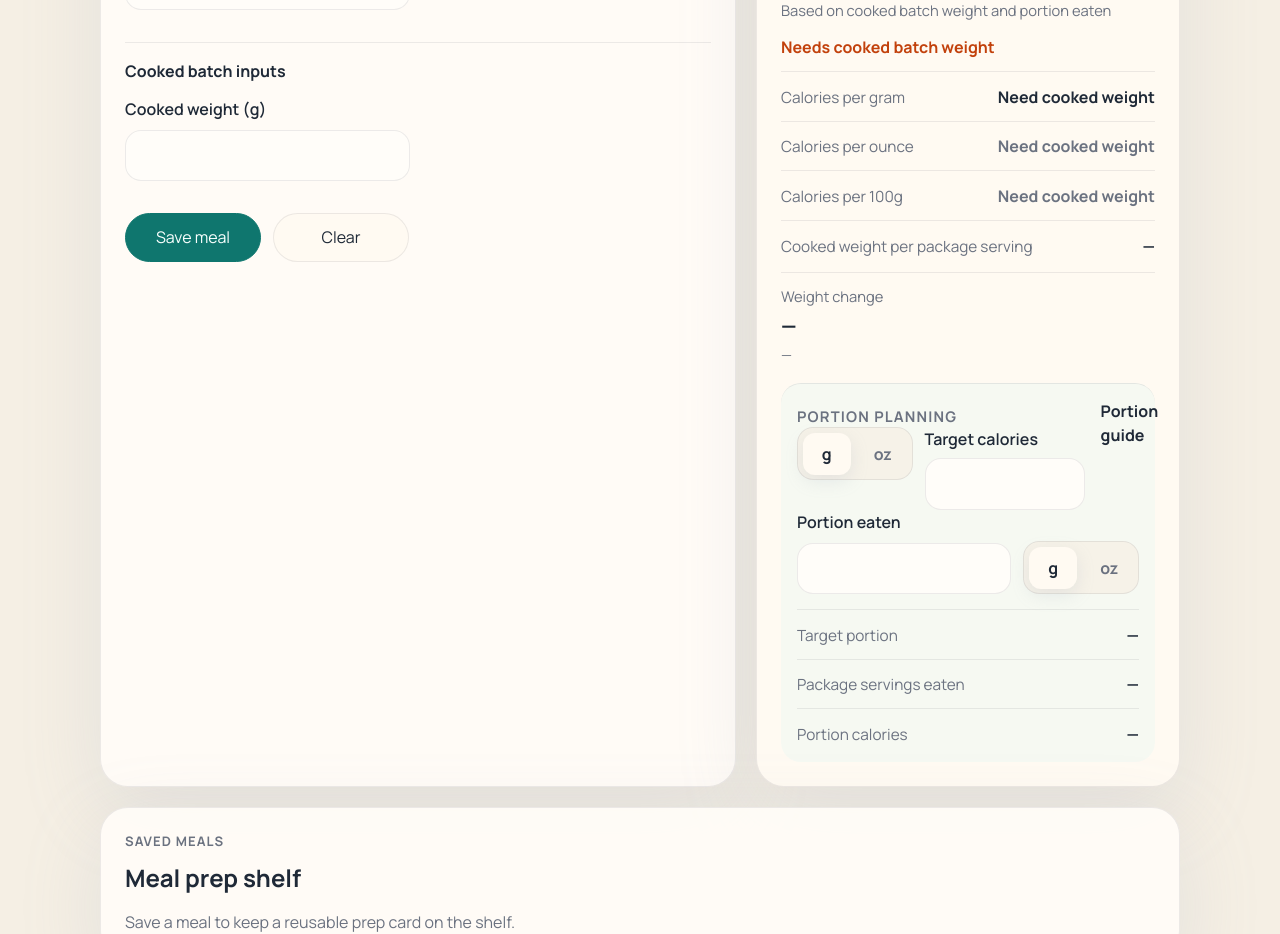
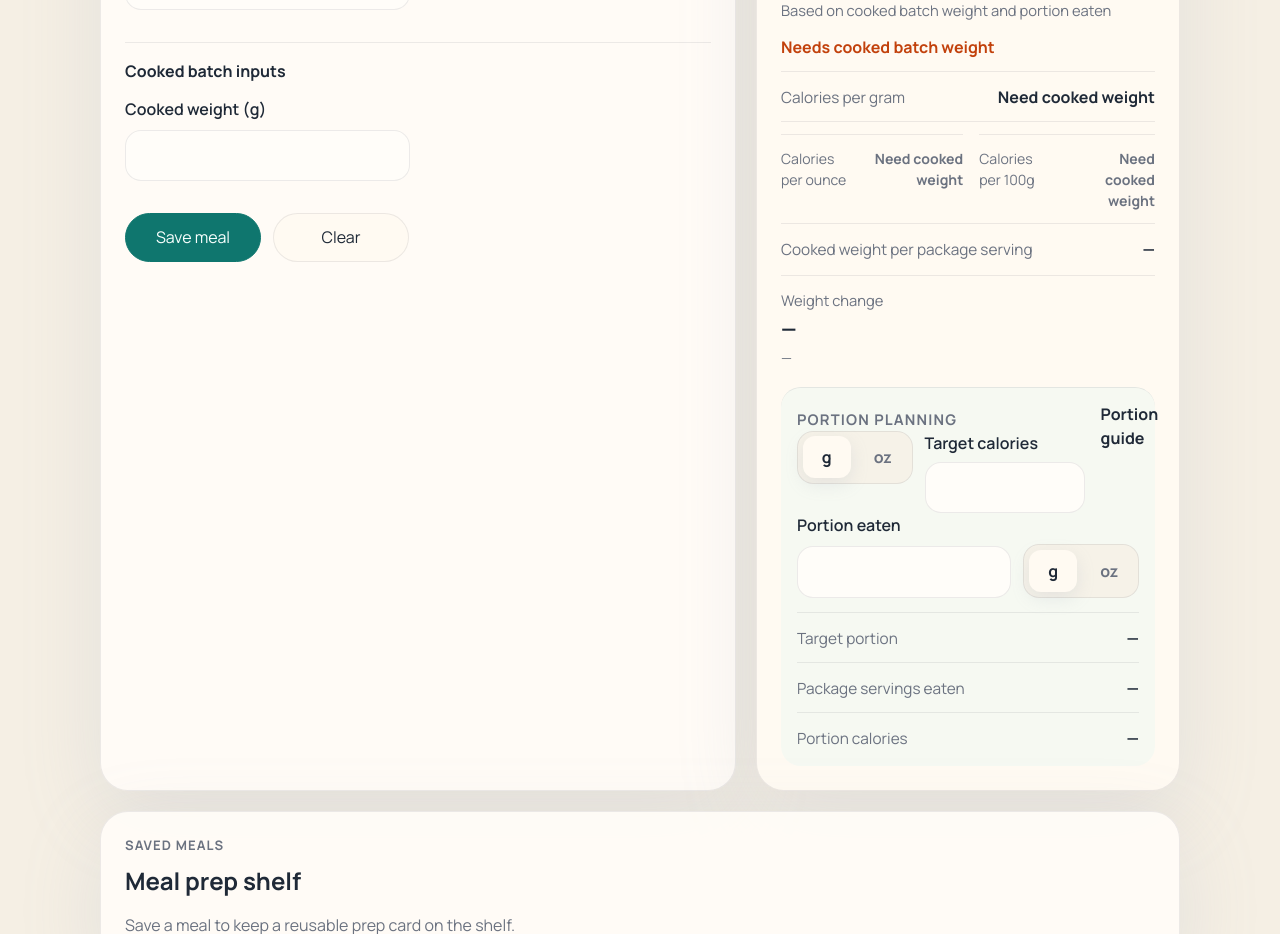
Before and after one commit to relomy/portion_pilot, a React (Vite) app: page / in a window 1280 px wide. Shown: the part 780-1714 px from the top of the page. Built offline with nearby package versions, Linux system fonts and the light colour scheme.

Commit message:
style: demote secondary density references

```diff
--- a/src/components/ResultsPanel.tsx
+++ b/src/components/ResultsPanel.tsx
@@ -130,17 +130,23 @@ function TotalModeResults({
             <dt>{densityPrimaryLabel}</dt>
             <dd>{densityPrimaryValue}</dd>
           </div>
-          <div className="density-reference">
-            <dt>{activeOutputUnit === 'oz' ? 'Calories per gram' : 'Calories per ounce'}</dt>
+          <div className="density-secondary" data-testid="density-secondary">
+            <div className="density-secondary__item">
+              <dt>
+                {activeOutputUnit === 'oz'
+                  ? 'Calories per gram'
+                  : 'Calories per ounce'}
+              </dt>
               <dd>
                 {activeOutputUnit === 'oz'
                   ? formatCaloriesPerGram(result.caloriesPerGram)
                   : formatCaloriesPerOunce(result.caloriesPerOunce)}
               </dd>
             </div>
-          <div className="density-reference">
+            <div className="density-secondary__item">
               <dt>Calories per 100g</dt>
               <dd>{formatCaloriesPer100Grams(result.caloriesPer100Grams)}</dd>
+            </div>
           </div>
           {form.totalCaloriesSource === 'packageLabel' ? (
             <>
--- a/src/index.css
+++ b/src/index.css
@@ -427,9 +427,25 @@ input:disabled {
   text-align: right;
 }
 
-.density-reference dt,
-.density-reference dd {
+.density-secondary {
+  display: grid;
+  gap: 0.45rem;
+  padding-top: 0.8rem;
+  border-top: 1px solid var(--rule);
+}
+
+.density-secondary__item {
+  display: flex;
+  align-items: baseline;
+  justify-content: space-between;
+  gap: 0.85rem;
+}
+
+.density-secondary__item dt,
+.density-secondary__item dd {
+  margin: 0;
   color: var(--steel);
+  font-size: 0.88rem;
 }
 
 .portion-guide-header {
```
Also changed, not shown: 2 other files (tests, documents, lock files or other folders). Lines whose indentation alone changed are shown as unchanged.
